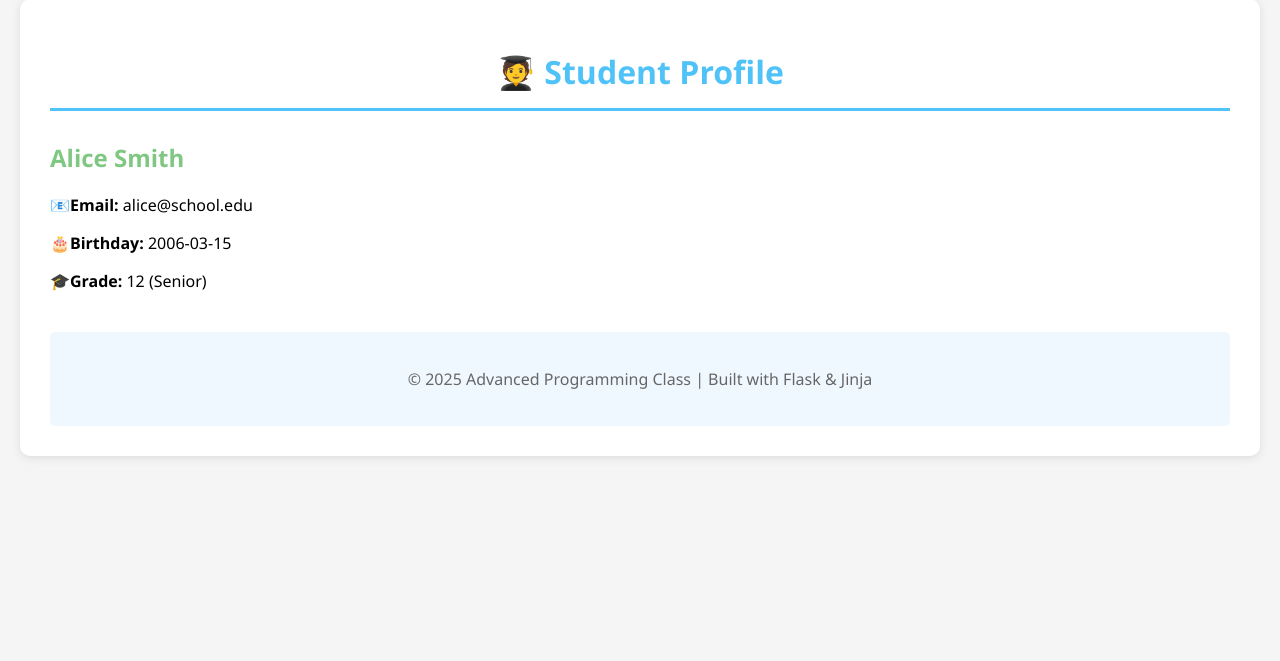
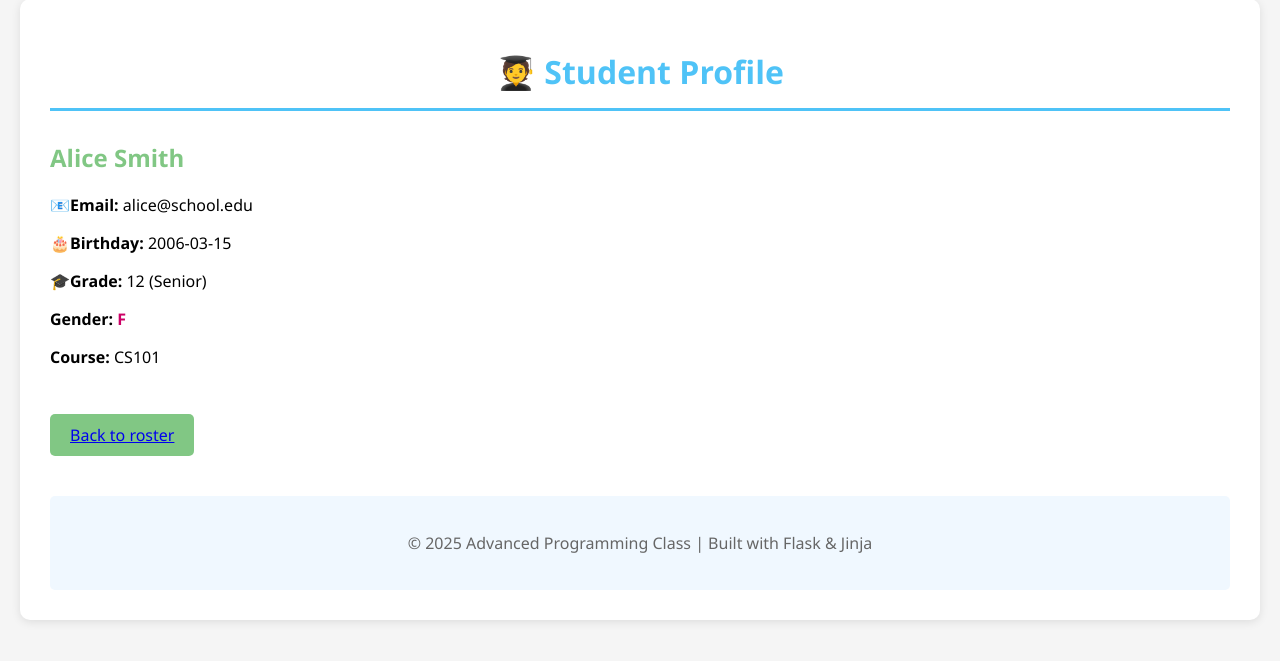
Before and after one commit to melinud/unit2-jinja-template-engine, a Flask app: page /students/1 in a window 1280 px wide. Shown: the part 113-774 px from the top of the page. Run offline with Flask 3, Linux system fonts and the light colour scheme.

Commit message:
10/16/25

```diff
--- a/04-inheritance/templates/student_detail.html
+++ b/04-inheritance/templates/student_detail.html
@@ -13,6 +13,15 @@
         {% elif student.Grade == '10' %}(Sophomore)
         {% elif student.Grade == '9' %}(Freshmen)
         {% endif %}</p>
+        <p><strong>Gender:</strong>
+            <span class="{% if student.Gender == 'M' %}male{% else %}female{% endif %}">
+                {{student.Gender}}
+            </span>
+            <p><strong>Course:</strong> {{student.Course}}</p>
+        </p>
+        <div class="back-link" style="text-align:center; margin-top: 30px;">
+            <a href="/roster">Back to roster</a>
+        </div>
     </div>
 </div>
 {% endblock content %}
```
